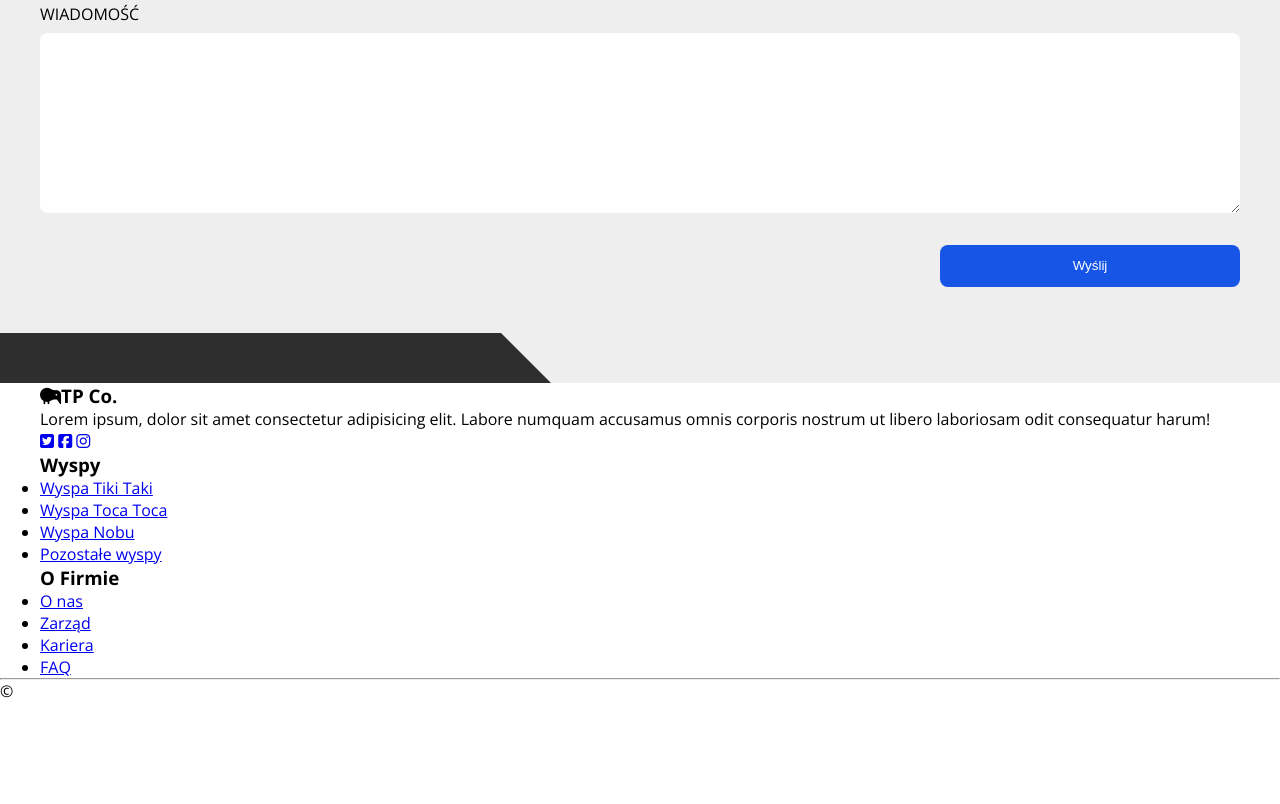
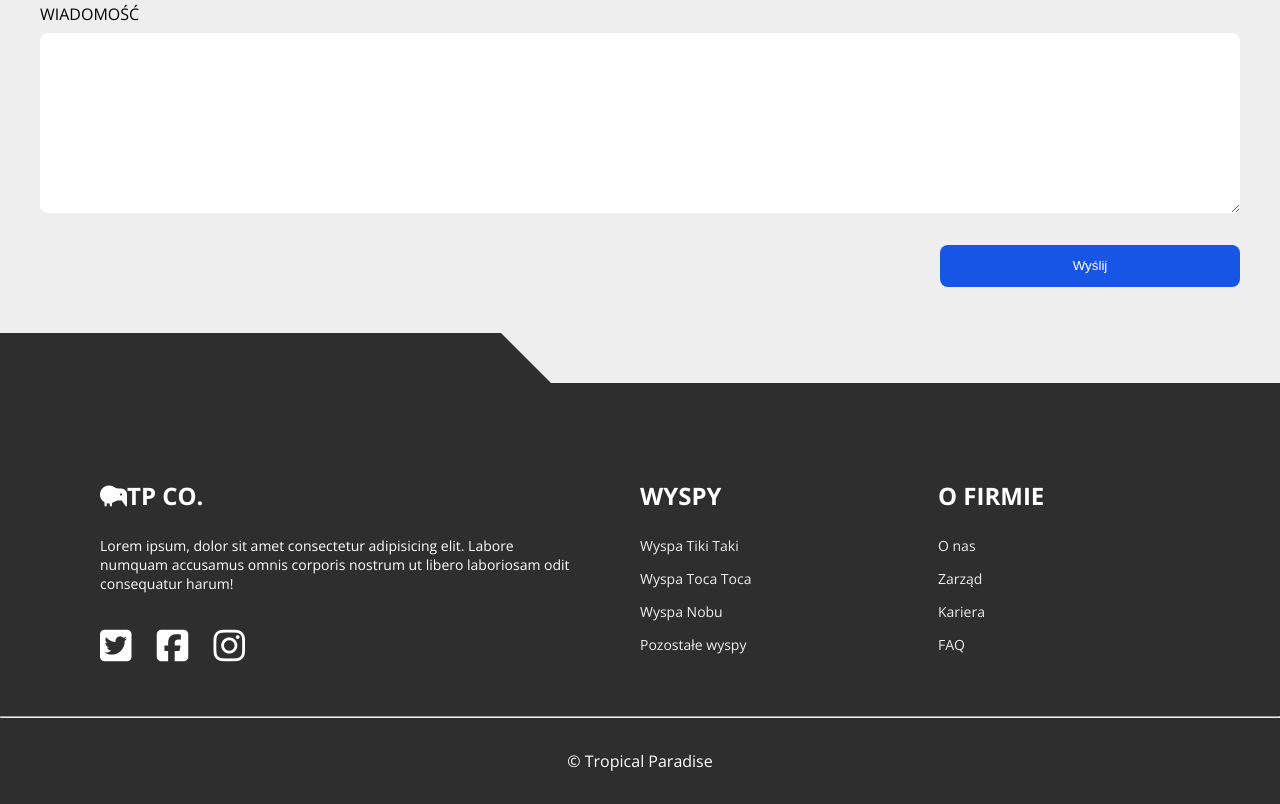
Before and after one commit to Malisiu/TropicalParadise, a plain HTML site: page index.html in a window 1280 px wide. Shown: the part 5947-6751 px from the top of the page. Before the commit the page ends 6649 px from the top, so only its background shows below. Drawn offline with nearby package versions, Linux system fonts and the light colour scheme.

Commit message:
finished footer

```diff
--- a/index.html
+++ b/index.html
@@ -354,9 +354,8 @@
 
 
         </div>
-
         <hr>
-        <p class="footer__bottom-text">&copy; <span class="footer__year"></span></p>
+        <p class="footer__bottom-text">&copy; <span class="footer__year"></span>Tropical Paradise</p>
     </footer>
 
     <script type="text/javascript" src="//code.jquery.com/jquery-1.11.0.min.js"></script>
--- a/sass/main.scss
+++ b/sass/main.scss
@@ -478,6 +478,56 @@ body {
 	}
 }
 
+
+.footer {
+	color: $pure-white;
+	background-color: $dark;
+
+	.wrapper {
+		padding: 6em 2em 2em;
+	}
+
+	&__box {
+		font-size: 1.4rem;
+	}
+
+	&__box-desktop {
+		display: none;
+	}
+
+	&__box-title {
+		margin-bottom: 1em;
+		font-size: 3rem;
+		text-transform: uppercase;
+	}
+	&__box-social {
+		margin: 2em 0 1em;
+	}
+
+	&__box-link {
+		padding: 0 0.3em;
+		color: $pure-white;
+		font-size: 3.6rem;
+		text-decoration: none;
+		transition: color .3s;
+
+		&:first-child{
+			padding-left: 0;
+		}
+
+		&:hover {
+			color: $light-white;
+		}
+	}
+
+	&__bottom-text {
+		padding: 2em;
+		text-align: center;
+	}
+
+
+}
+
 // MEDIA
 
 @media (min-width: 576px) {
@@ -588,6 +638,45 @@ body {
 			width: 45%;
 		}
 	}
+
+	.footer {
+
+		&__boxes {
+			display: flex;
+			justify-content: space-between;
+
+		}
+
+		&__box-desktop {
+			display: block;
+		}
+
+		&__box {
+			margin: 0 2em;
+			width: 25%;
+
+			&:first-child {
+				width: 50%;
+			}
+		}
+
+		&__box-title {
+			font-size: 2.4rem;
+
+		}
+		&__box-list {
+			list-style: none;
+
+			&-item {
+				margin-bottom: 1em;
+
+				a {
+					color: $light-white;
+					text-decoration: none;
+				}
+			}
+		}
+	}
 }
 @media (min-width: 992px) {
 	.burger-btn {
```
Also changed, not shown: css/main.css, 1 other file.
